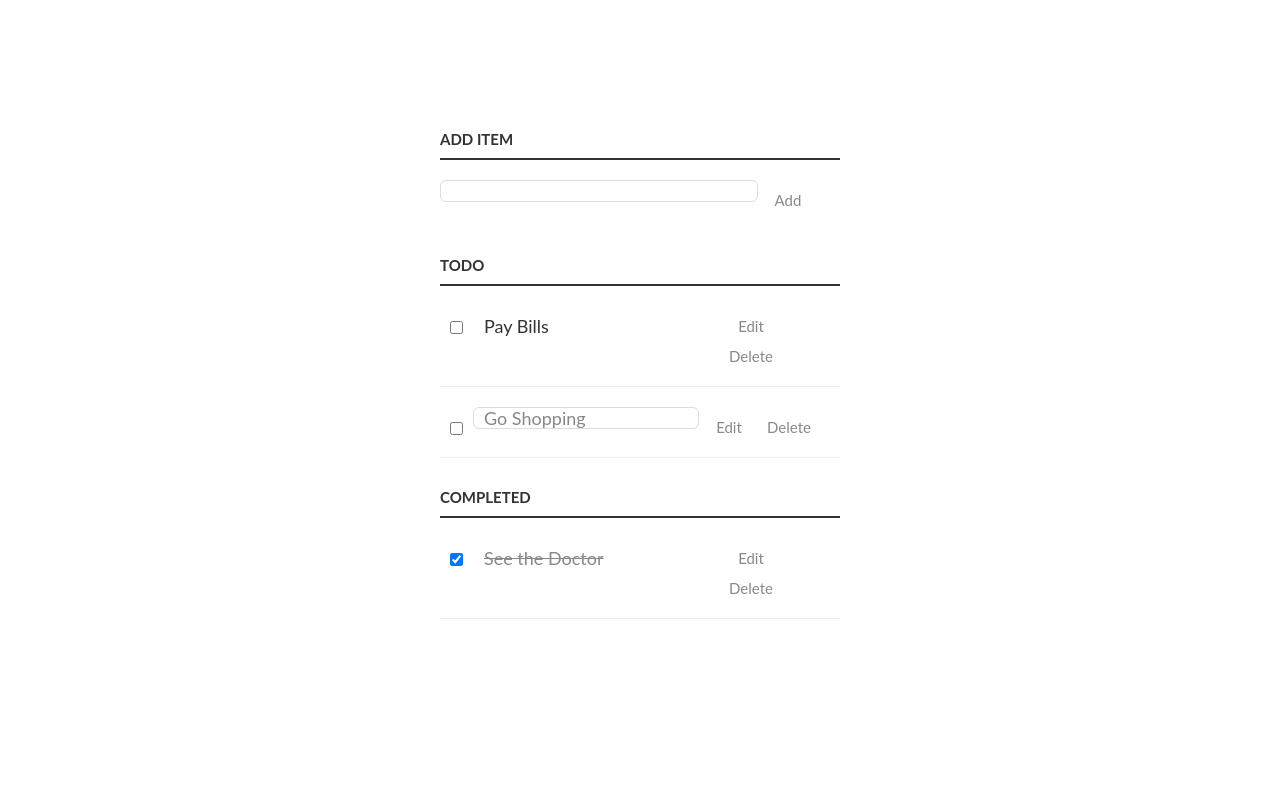
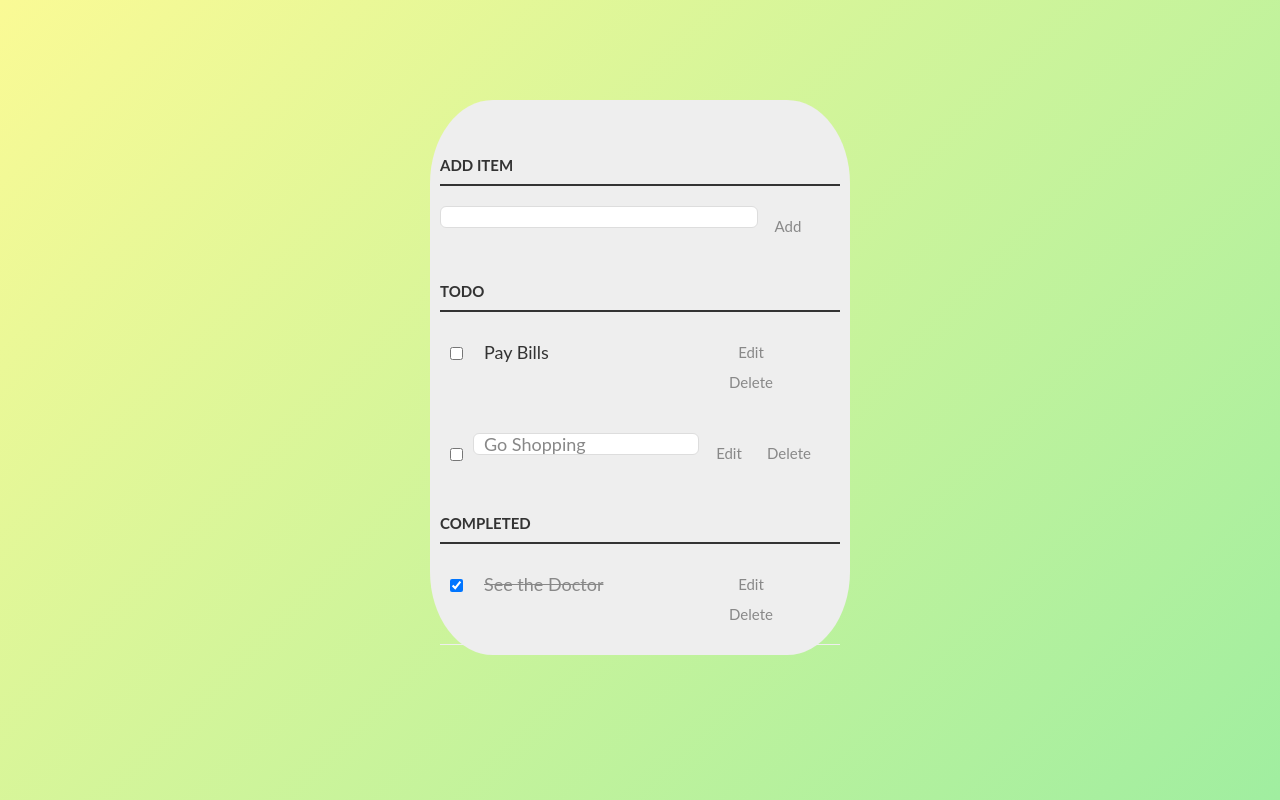
Before and after one commit to kunalsamanta/todo2nd, a plain HTML site: page index.html in a window 1280 px wide. Drawn offline with Linux system fonts and the light colour scheme.

Commit message:
add style

```diff
--- a/style.css
+++ b/style.css
@@ -1,13 +1,16 @@
 /* Basic Style */
 body {
-    background: #fff;
+    background:linear-gradient(135deg, rgb(250, 250, 149),rgb(160, 238, 160));
     color: #333;
     font-family: Lato, sans-serif;
   }
   .container {
+    padding: 10px;
     display: block;
     width: 400px;
     margin: 100px auto 0;
+    background: #eee;
+    border-radius: 15%;
   }
   ul {
     margin: 0;
```
